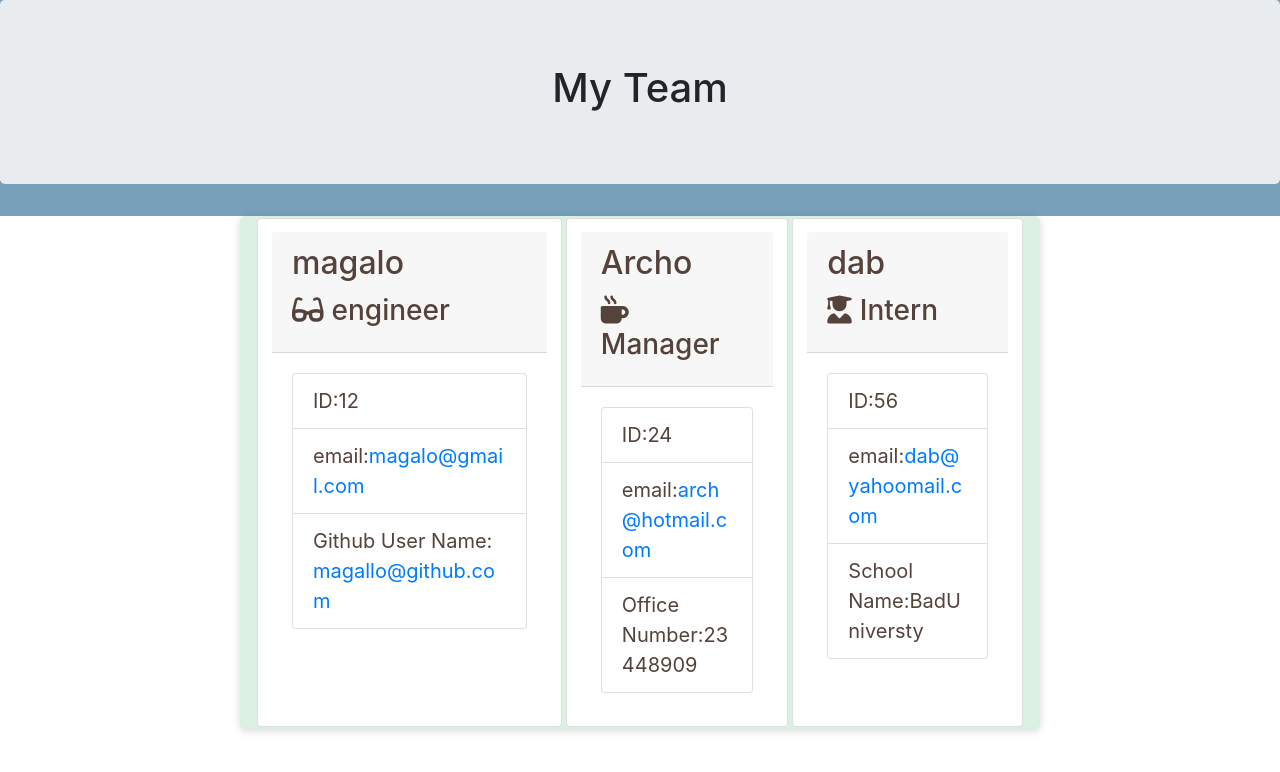
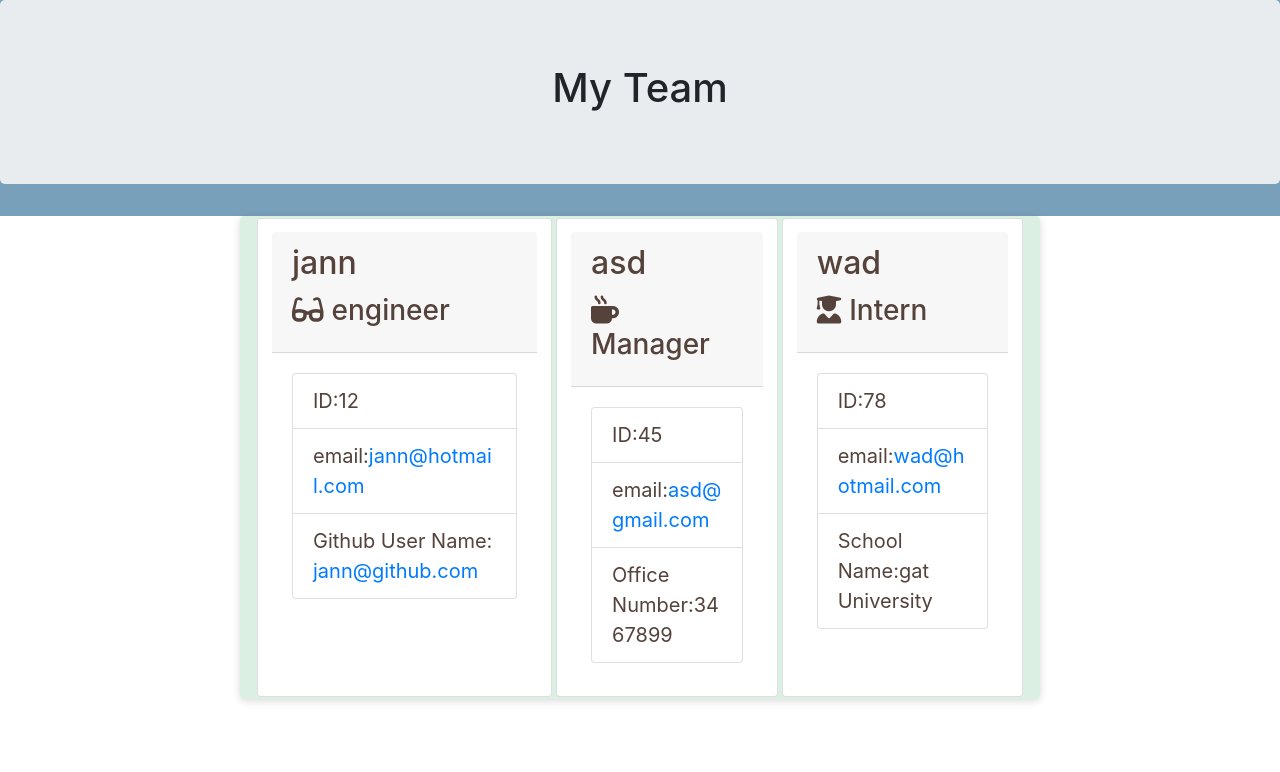
Before and after one commit to Archo21/Team-Profile-Generator, a website: page output/team.html in a window 1280 px wide. Drawn offline with nearby package versions, Linux system fonts and the light colour scheme.

Commit message:
updated ReadMe

```diff
--- a/output/team.html
+++ b/output/team.html
@@ -7,7 +7,7 @@
     <meta name="viewport" content="width=device-width, initial-scale=1.0">
     <title>Document</title>
     <link rel="stylesheet" href="https://stackpath.bootstrapcdn.com/bootstrap/4.3.1/css/bootstrap.min.css"
-     integrity="sha384-ggOyR0iXCbMQv3Xipma34MD+dH/1fQ784/j6cY/iJTQUOhcWr7x9JvoRxT2MZw1T" crossorigin="anonymous"/>
+     integrity="sha384-ggOyR0iXCbMQv3Xipma34MD+dH/1fQ784/j6cY/iJTQUOhcWr7x9JvoRxT2MZw1T" crossorigin="anonymous">
      <link rel="stylesheet" href="./css/stylesheet.css"/>
      <script src="https://kit.fontawesome.com/c502137733.js"></script>
 </head>
@@ -15,45 +15,45 @@
 <body>
     <div class="container-fluid">
         <div class="row">
-            <div class=" justify-content- center col-12 jumbotron">
+            <div class=" col-12 jumbotron">
                  <h1>My Team</h1>
-                </div>
+            </div>
             </div>
             </div>
             <div class="container">
                 <div class="row">
-                    <div class="col-12 d-flex justify-content-center">
+                    <div class="col-12 d-flex justify-content-centre">
 
 
 
 <div class="card">
    <div class="card-header">
-       <h2 class="card-title text center">magalo</h2>
+       <h2 class="card-title text center">jann</h2>
        <h3 class="card-title text center"><i class="fas fa-glasses mr-2"></i>engineer</h3>
    </div>
    <div class="card-body">
        <ul class="list-group">
            <li class="list-group-item">ID:12</li>
            <li class="list-group-item">email:<a
-                   href="mailto:magalo@gmail.com">magalo@gmail.com</a></li>
-           <li class="list-group-item">Github User Name: <a href="https://github.com/magallo@github.com" target="_blank">magallo@github.com</a></li>
+                   href="mailto:jann@hotmail.com">jann@hotmail.com</a></li>
+           <li class="list-group-item">Github User Name: <a href="https://github.com/jann@github.com" target="_blank">jann@github.com</a></li>
        </ul>
    </div>
 </div>
 
         <div class="card">
             <div class="card-header">
-                <h2 class="card-title">Archo</h2>
+                <h2 class="card-title">asd</h2>
                 <h3 class="card-title"><i class="fas fa-mug-hot mr-2"></i>Manager</h3>
             </div>
             <div class="card-body">
                 <ul class="list-group">
-                    <li class="list-group-item">ID:24</li>
+                    <li class="list-group-item">ID:45</li>
                     <li class="list-group-item">email:<a
                             href="mailto:getEmail(){
         return this.email
-    }">arch@hotmail.com</a></li>
-                    <li class="list-group-item">Office Number:23448909</li>
+    }">asd@gmail.com</a></li>
+                    <li class="list-group-item">Office Number:3467899</li>
                 </ul>
 
 
@@ -62,15 +62,15 @@
 
             <div class="card">
                 <div class="card-header">
-                    <h2 class="card-title">dab</h2>
+                    <h2 class="card-title">wad</h2>
                     <h3 class="card-title"><i class="fas fa-user-graduate mr-2"></i>Intern</h3>
                 </div>
                 <div class="card-body">
                     <ul class="list-group">
-                        <li class="list-group-item">ID:56</li>
+                        <li class="list-group-item">ID:78</li>
                         <li class="list-group-item">email:<a
-                                href="mailto:dab@yahoomail.com">dab@yahoomail.com</a></li>
-                        <li class="list-group-item">School Name:BadUniversty</li>
+                                href="mailto:wad@hotmail.com">wad@hotmail.com</a></li>
+                        <li class="list-group-item">School Name:gat University</li>
                     </ul>
 
 
```
Also changed, not shown: README.md.
